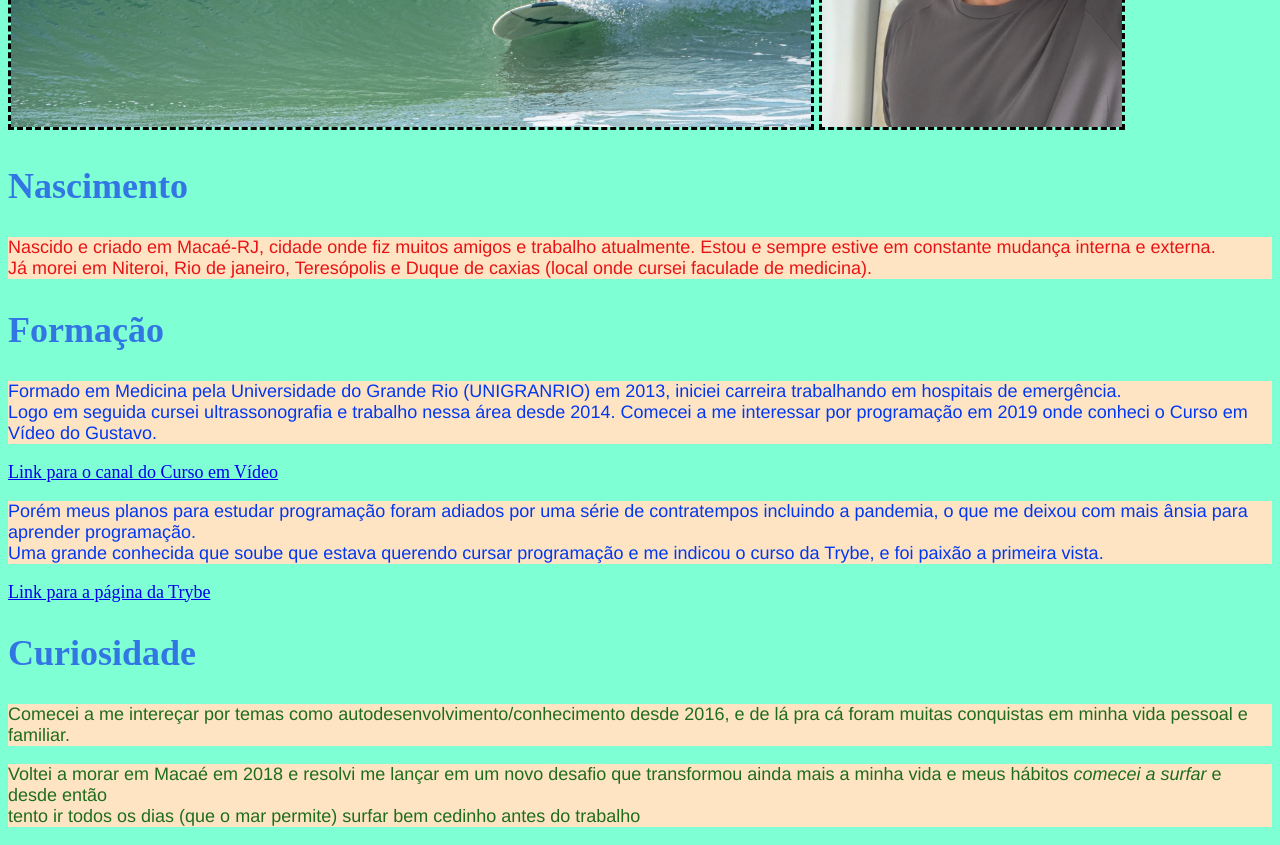
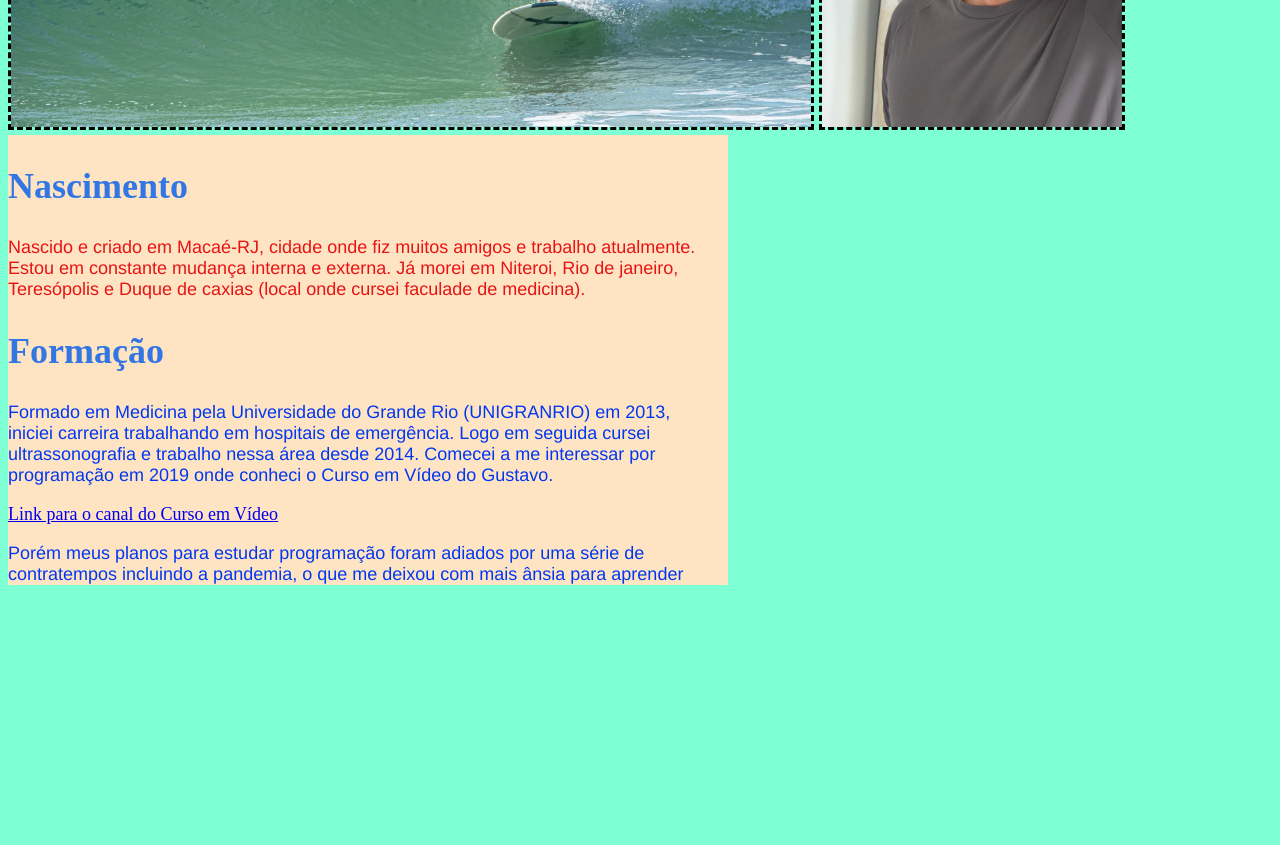
Before and after one commit to GabNok/GabNok.github.io, a plain HTML site: page index.html in a window 1280 px wide. Shown: the part 620-1465 px from the top of the page. After the commit the page ends 1213 px from the top, so only its background shows below. Drawn offline with Linux system fonts and the light colour scheme.

Commit message:
edição texto html, criação de bloco com barra (overflow) que contenha todo o texto

```diff
--- a/index.html
+++ b/index.html
@@ -36,36 +36,41 @@
 
     <img class="fotoperfil" src="./perfil.jpeg" alt="foto minha face" width="300">
 
+
+
+    <div class="edicaotexto">
+
         <!-- Parte 3 HTML- descrição + links externos  -->
 
         <h2>Nascimento</h2>
 
-    <p id="Nascimento"> Nascido e criado em Macaé-RJ, cidade onde fiz muitos amigos e trabalho atualmente. Estou e
-        sempre estive em constante mudança interna e externa. <br>
-        Já morei em Niteroi, Rio de janeiro, Teresópolis e Duque de caxias (local onde cursei faculade de medicina).</p>
+        <p id="Nascimento"> Nascido e criado em Macaé-RJ, cidade onde fiz muitos amigos e trabalho atualmente. <br>
+            Estou em constante mudança interna e externa. Já morei em Niteroi, Rio de janeiro, <br>
+            Teresópolis e Duque de caxias (local onde cursei faculade de medicina).
+        </p>
 
         <h2>Formação</h2>
 
-    <p id="Formação">Formado em Medicina pela Universidade do Grande Rio (UNIGRANRIO) em 2013, iniciei carreira
-        trabalhando em hospitais de emergência. <br>
-        Logo em seguida cursei ultrassonografia e trabalho nessa área desde 2014. Comecei a me interessar por programação
-        em 2019 onde conheci o Curso em Vídeo do Gustavo.</p>
+        <p id="Formação">Formado em Medicina pela Universidade do Grande Rio (UNIGRANRIO) em 2013, <br>
+            iniciei carreira trabalhando em hospitais de emergência. Logo em seguida cursei <br>
+            ultrassonografia e trabalho nessa área desde 2014. Comecei a me interessar por <br>
+            programação em 2019 onde conheci o Curso em Vídeo do Gustavo.</p>
         <a href="https://www.youtube.com/channel/UCrWvhVmt0Qac3HgsjQK62FQ" target="_blanck">Link para o canal do Curso
             em Vídeo</a>
-    <p id="Formação">Porém meus planos para estudar programação foram adiados por uma série de contratempos incluindo a pandemia, o
-        que me deixou com mais ânsia para aprender programação. <br>
-        Uma grande conhecida que soube que estava querendo cursar programação e me indicou o curso da Trybe, e foi
-        paixão a primeira vista.</p>
+        <p id="Formação">Porém meus planos para estudar programação foram adiados por uma série de <br>
+            contratempos incluindo a pandemia, o que me deixou com mais ânsia para aprender <br>
+            programação. Uma grande amiga (que também é aluna da Trybe) soube que estava <br>
+             querendo mudar de profissão e me indicou o curso da Trybe, e foi paixão a primeira vista.</p>
         <a href="https://www.betrybe.com/" target="_black">Link para a página da Trybe</a>
 
         <h2>Curiosidade</h2>
 
-    <p id="Curiosidade">Comecei a me intereçar por temas como autodesenvolvimento/conhecimento desde 2016, e de lá pra cá
-        foram muitas conquistas em minha vida pessoal e familiar.</p>
-    <p id="Curiosidade">Voltei a morar em Macaé em 2018 e resolvi me lançar em um novo desafio que transformou ainda mais a minha vida e
-        meus hábitos <em>comecei a surfar</em> e desde então <br>
+        <p id="Curiosidade">Comecei a me intereçar por temas como autodesenvolvimento/conhecimento desde <br>
+            2016, e de lá pra cá foram muitas conquistas em minha vida pessoal e familiar.</p>
+        <p id="Curiosidade">Voltei a morar em Macaé em 2018 e resolvi me lançar em um novo desafio que <br>
+            transformou ainda mais a minha vida e meus hábitos <em>comecei a surfar</em> e desde então <br>
             tento ir todos os dias (que o mar permite) surfar bem cedinho antes do trabalho</p>
-
+    </div>
 
 
 </body>
--- a/style.css
+++ b/style.css
@@ -5,25 +5,22 @@
 }
 
 body {
-    background-color: aquamarine;
+   background-color: aquamarine;
     font-size: 18px;
 
 }
 
 #Nascimento {
-    background-color: bisque;
-    color: rgb(230, 20, 20);
+       color: rgb(230, 20, 20);
 
    }
 
 
 #Formação {
-    background-color: bisque;
-    color: rgb(0, 56, 241);
+       color: rgb(0, 56, 241);
 }
 
 #Curiosidade {
-    background-color: bisque;
     color: rgb(30, 109, 30);
    }
 
@@ -48,3 +45,10 @@ li {
    text-align: left;
    text-decoration: underline;
 }
+
+.edicaotexto {
+   background-color: bisque;
+   width: 40em;
+   height: 25em;
+   overflow: auto;
+}
```
Lines whose indentation alone changed are shown as unchanged.
